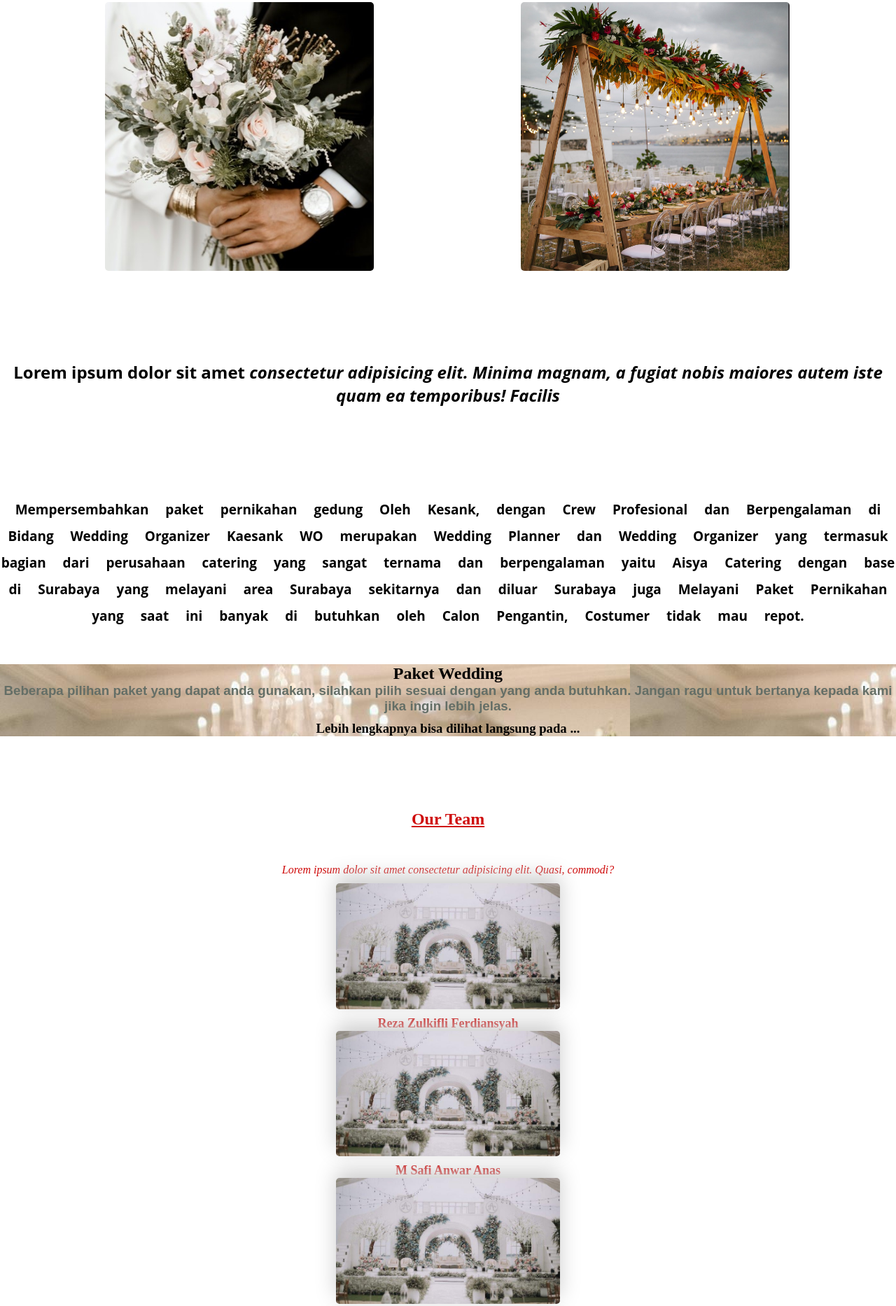
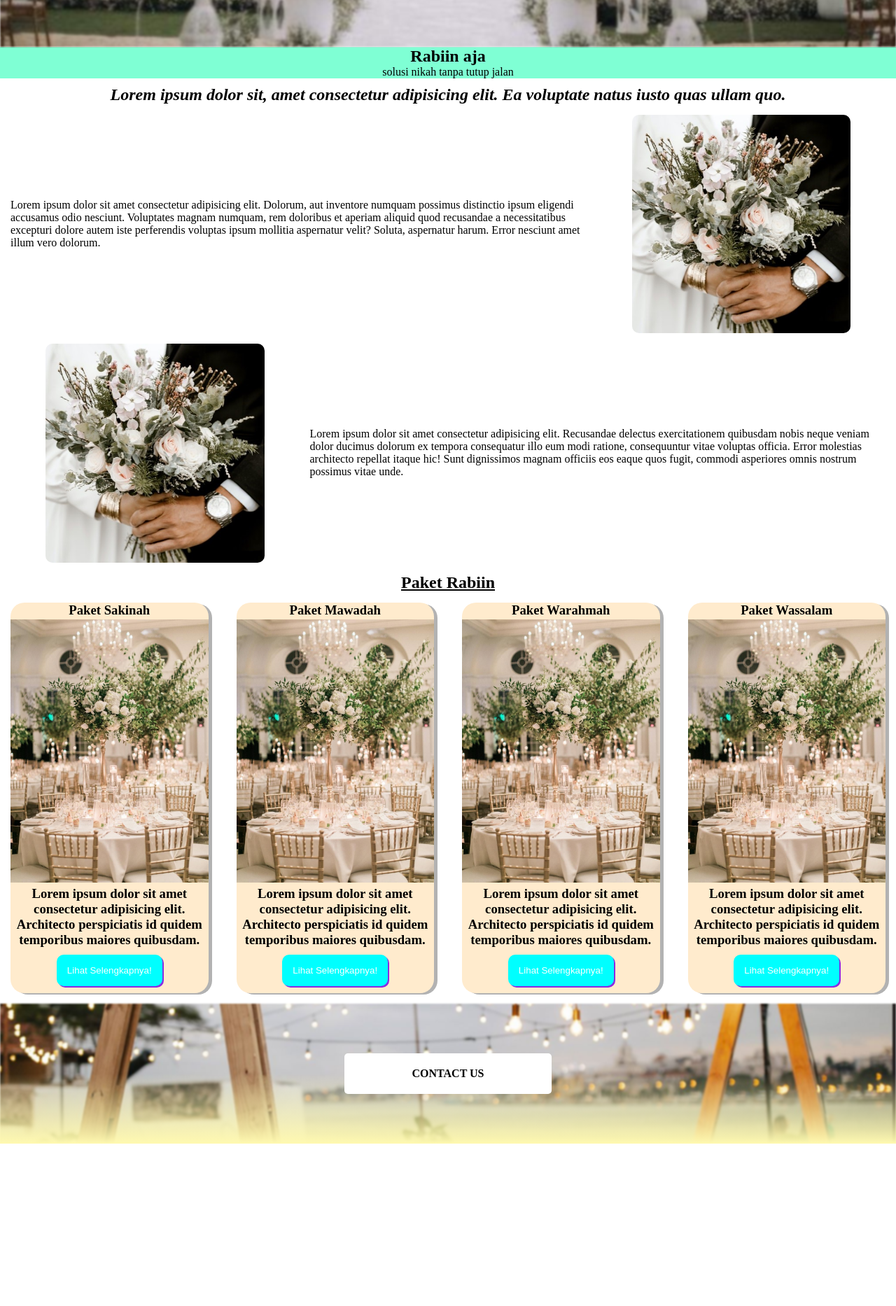
Before and after one commit to anassafi26/web-rabiin, a plain HTML site: page index.html in a window 1280 px wide. Shown: the part 652-2518 px from the top of the page at 70% size. After the commit the page ends 2286 px from the top, so only its background shows below. Drawn offline with Linux system fonts and the light colour scheme.

Commit message:
fixing index.html and tim.css

```diff
--- a/css/tim.css
+++ b/css/tim.css
@@ -1,25 +1,201 @@
-.tim img{
+*{
+  padding: 0;
+  margin: 0;
+}
+
+img, video {
+  max-width: 100%;
+  height: auto;
+}
+
+/* Profile Start */
+#profile{
+  margin-bottom: 10px;
+}
+
+#profile .wrapper{
+  margin: 0%;
+  position: relative;
+}
+
+#profile .wrapper .bg-photo{
+  display: block;
+  width: 100%;
+  height: 10%;
+  object-fit: cover;
+  background-color: black;
+  filter: blur(1px);
+  -webkit-filter: blur(1px);
+  background-size: cover;
+  background-position: center;
+  background-repeat: no-repeat;
+}
+
+.bg-text{
+  font-size: 100px;
+  color: white;
+  font-weight: bold;
+  /* border: 3px solid #f1f1f1; */
+  position: absolute;
+  top: 50%;
+  left: 50%;
+  transform: translate(-50%, -50%);
+  z-index: 2;
+  width: 80%;
+  padding: 20px;
+  text-align: center;
+}
+
+.text-title .title, .slogan{
+  text-align: center;
+  background-color: aquamarine;
+}
+
+/* Profile End */
+
+/* Tagline Start */
+#tagline .wrapper{
+  text-align: center;
+  font-style: italic;
+  margin-bottom: 10px;
+}
+/* Tagline End */
+
+/* Content Start */
+#content .deskripsi{
+  display: flex;
+  align-items: center;
+  gap: 15px;
+  margin: 15px;
+}
+
+#content .deskripsi > div{
+  background-color: aquamarine;
+  margin: 10px;
+  padding: 20px;
+  font-size: 30px;
+}
+
+#content .deskripsi .images{
+  border-radius: 10px;
   width: 25%;
-  box-shadow: 0px -10px 30px #ccc;
+  margin-left: 50px;
+  margin-right: 50px;
+}
+
+#content.deskripsi .detail{
+  width: 50%;
+  text-align: center;
+}
+/* Content End */
+
+/* Package Start */
+#package .wrapper{
+  display: flex;
+  gap: 10px;
+}
+
+#package .wrapper .kolom{
+  width: 25%;
+  margin: 15px;
+}
+
+#package .photo{
+  display: block;
+  width: 100%;
+  margin-bottom: 5px;
+}
+
+#package .card{
+  overflow: hidden;
+  background-color: blanchedalmond;
+  border: 1px solid #000;
+  border-radius: 20px;
+  gap: 5px;
+  border: none;
+  box-shadow: 5px 2px #B2B2B2;
+}
+
+#package .package-title{
+  text-align: center;
+  text-decoration: underline;
+}
+
+#package .title{
+  text-align: center;
+  margin-bottom: 2px;
+}
+
+#package h3{
+  margin-bottom: 10px;
+}
+
+#package .deskripsi{
+  text-align: center;
+  font-style: normal;
+}
+
+#package .btn{
+  background-color: aqua;
+  border: none;
+  color: white;
+  border-radius: 10px;
+  padding: 15px;
+  box-shadow: 2px 2px blueviolet;
+  margin-bottom: 10px;
+}
+/* Package End */
+
+/* Contact Start */
+
+#contact .wrapper{
+margin: 0%;
+position: relative;
+}
+
+#contact .photo{
+  display: block;
+  width: 100%;
+  height: 200px;
+  object-fit: cover;
+  background-color: black;
+  filter: blur(1px);
+  -webkit-filter: blur(1px);
+  background-size: cover;
+  background-position: center;
+  background-repeat: no-repeat;
+}
+
+#contact .gradient{
+  position: absolute;
+  width: 100%;
+  height: 50%;
+  bottom:0;
+  left: 0;
+  z-index: 2;
+  background: linear-gradient(to top, #FFF9B0, rgba(255, 0, 0, 0));
+}
+
+#contact .text{
+  font-size: 100%;
+  color: black;
+  font-weight: bold;
+  border: 3px solid #f1f1f1;
+  border: none;
+  position: absolute;
+  top: 50%;
+  left: 50%;
+  transform: translate(-50%, -50%);
+  z-index: 2;
+  width: 20%;
+  padding: 20px;
+  text-align: center;
+  background-color: white;
   border-radius: 5px;
 }
 
-.tim{
-  display: flex;
-  flex-direction: column;
-  justify-content: space-around;
-  align-items: center;
-  align-content: center;
+#contact .text:hover{
+  background-color: black;
+  color: white;
 }
-
-.tim h6{
-  margin: 0px;
-  margin-top: 0px;
-  padding: 0px;
-  font-size: 18px;
-  font-weight: bold;
-}
-
-img{
-  margin-bottom: 10px;
-}
+/* Contact End */
--- a/index.html
+++ b/index.html
@@ -4,115 +4,102 @@
   <meta charset="UTF-8">
   <meta http-equiv="X-UA-Compatible" content="IE=edge">
   <meta name="viewport" content="width=device-width, initial-scale=1.0">
-  <title>Selamat Datang Di Website Kami</title>
-  <link rel="stylesheet" href="/css/style.css">
-  <link rel="stylesheet" href="/css/template.css">
   <link rel="stylesheet" href="/css/tim.css">
-  <style>
-    .img {
-      width: 270px;
-      height: 150px;
-      border:2px solid #fff;
-      background: url(img/fish.png) no-repeat;
-      box-shadow: 0px -10px 30px #ccc;
-      color:white;
-      font-size:50px;
-      border-top-left-radius:50px;
-      border-bottom-left-radius:50px;
-      border-top-right-radius:50px;
-      border-bottom-right-radius:50px;
-    }
-
-  </style>
+  <title>Document</title>
 </head>
-
 <body>
   <main>
-    <!-- Navbar Start -->
-    <section>
-      <div class="container">
-        <div class="wrapper">
-          <ul class="navigation">
-            <li class="nav"><a href="index.html" class="navlink">HOME</a></li>
-            <li class="nav"><a href="" class="navlink">PACKAGE</a></li>
-            <li class="nav"><a href="/src/galery.html" class="navlink">GALLERY</a></li>
-          </ul>
-        </div>
+    <!-- Profile Start -->
+    <section id="profile">
+      <div class="wrapper">
+        <img class="bg-photo" src="/assets/img1.jpg" alt="">
+        <h1 class="bg-text">Rabiin</h1>
+      </div>
+      <div class="text-title">
+        <h1 class="title">Rabiin aja</h1>
+        <p class="slogan">solusi nikah tanpa tutup jalan</p>
       </div>
     </section>
-    <!-- Navbar End -->
+    <!-- Profile End -->
 
-    <!-- describe start -->
-    <section>
-        <div style="background-color: #4f5e62; margin-bottom: 10px;">
-          <img src="/assets/img1.jpg" alt="cover-profile" style="width: auto;margin-left: auto; margin-right: auto; display: block; padding-top: 50px; margin-bottom: 25px;">
-          <h1 style="text-align: center;color: white; font-family:Verdana, Geneva, Tahoma, sans-serif ;">Wedding Organizer Rabiin</h1>
-          <h4 style="text-align: center;padding-bottom: 50px; color: white; font-family: 'Lucida Sans', 'Lucida Sans Regular', 'Lucida Grande', 'Lucida Sans Unicode', Geneva, Verdana, sans-serif;font-style: italic;">Solusi Nikah Tanpa Tutup Jalan</h4>
-        </div>
-    </section>
-    <!-- descibe end -->
-
-    <!-- content start -->
-    <section >
-      <div class="gambar">
-        <img src="assets/img2.jpg" style="width:100%; border-radius: 5px;">
-      </div>
-      <div class="gambar">
-        <img src="assets/img3.jpg" style="width:100%; border-radius: 5px;" >
+    <section id="tagline">
+      <div class="wrapper">
+        <h1>Lorem ipsum dolor sit, amet consectetur adipisicing elit. Ea voluptate natus iusto quas ullam quo.</h1>
       </div>
     </section>
 
-    <section>
-      <div style="font-weight: 50%; font-family: Open Sans,Arial,sans-serif; ">
-        <h1 style="text-align: center; padding-top: 40%; margin-bottom: 10%;">
-          <strong>Lorem ipsum dolor sit amet</strong> <span> <i>consectetur adipisicing elit. Minima magnam, a fugiat nobis maiores autem iste quam ea temporibus! Facilis</i></span><h1>
-          <p style="text-align:center;font-size: 19px; word-spacing: 1em; line-height: 2;">
-            Mempersembahkan paket pernikahan gedung Oleh Kesank, dengan Crew Profesional dan Berpengalaman di Bidang Wedding Organizer Kaesank WO merupakan Wedding Planner dan Wedding Organizer yang termasuk bagian dari perusahaan catering yang sangat ternama dan berpengalaman yaitu Aisya Catering dengan base di Surabaya yang melayani area Surabaya sekitarnya dan diluar Surabaya juga Melayani Paket Pernikahan yang saat ini banyak di butuhkan oleh Calon Pengantin, Costumer tidak mau repot.</p>
+    <!-- Content Start -->
+    <section id="content">
+      <div class="deskripsi">
+        <p class="detail">Lorem ipsum dolor sit amet consectetur adipisicing elit. Dolorum, aut inventore numquam possimus distinctio ipsum eligendi accusamus odio nesciunt. Voluptates magnam numquam, rem doloribus et aperiam aliquid quod recusandae a necessitatibus excepturi dolore autem iste perferendis voluptas ipsum mollitia aspernatur velit? Soluta, aspernatur harum. Error nesciunt amet illum vero dolorum.</p>
+        <img class="images" src="/assets/img2.jpg" alt="">
+      </div>
+      <div class="deskripsi">
+        <img class="images" src="/assets/img2.jpg" alt="">
+        <p class="detail">Lorem ipsum dolor sit amet consectetur adipisicing elit. Recusandae delectus exercitationem quibusdam nobis neque veniam dolor ducimus dolorum ex tempora consequatur illo eum modi ratione, consequuntur vitae voluptas officia. Error molestias architecto repellat itaque hic! Sunt dignissimos magnam officiis eos eaque quos fugit, commodi asperiores omnis nostrum possimus vitae unde.</p>
       </div>
     </section>
     <!-- Content End -->
 
-    <!-- Package Start-->
-    <section class="wrapper">
-      <div style="background-image: url(/assets/img4.jpg); margin-top: 50px; margin-bottom: 10px;">
-        <div>
-          <div style="margin-bottom: 50%;">
-            <h2 style="font-family:'Times New Roman', Times, serif; text-align:center;margin-top: 10px;">Paket Wedding
-            </h2>
-            <h3 style="font-family:sans-serif; text-align:center;color:#646e66; margin-bottom: 10px;">Beberapa pilihan paket yang dapat anda gunakan, silahkan pilih sesuai dengan yang anda butuhkan. Jangan ragu untuk bertanya kepada kami jika ingin lebih jelas.</h3>
-            <h3 style="text-align: center;">
-              Lebih lengkapnya bisa dilihat langsung pada ...
-            </h3>
+    <section id="package">
+      <div class="package-title">
+        <h1>Paket Rabiin</h1>
+      </div>
+      <div class="wrapper">
+        <div class="kolom">
+          <div class="card">
+              <h3 class="title">Paket Sakinah</h3>
+              <img class="photo" src="/assets/img4.jpg" alt="">
+              <div class="deskripsi">
+                <h3>Lorem ipsum dolor sit amet consectetur adipisicing elit. Architecto perspiciatis id quidem temporibus maiores quibusdam.</h3>
+                <button class="btn">Lihat Selengkapnya!</button>
+            </div>
+          </div>
+        </div>
+        <div class="kolom">
+          <div class="card">
+              <h3 class="title">Paket Mawadah</h3>
+              <img class="photo" src="/assets/img4.jpg" alt="">
+              <div class="deskripsi">
+                <h3>Lorem ipsum dolor sit amet consectetur adipisicing elit. Architecto perspiciatis id quidem temporibus maiores quibusdam.</h3>
+                <button class="btn">Lihat Selengkapnya!</button>
+            </div>
+          </div>
+        </div>
+        <div class="kolom">
+          <div class="card">
+              <h3 class="title">Paket Warahmah</h3>
+              <img class="photo" src="/assets/img4.jpg" alt="">
+              <div class="deskripsi">
+                <h3>Lorem ipsum dolor sit amet consectetur adipisicing elit. Architecto perspiciatis id quidem temporibus maiores quibusdam.</h3>
+                <button class="btn">Lihat Selengkapnya!</button>
+            </div>
+          </div>
+        </div>
+        <div class="kolom">
+          <div class="card">
+              <h3 class="title">Paket Wassalam</h3>
+              <img class="photo" src="/assets/img4.jpg" alt="">
+              <div class="deskripsi">
+                <h3>Lorem ipsum dolor sit amet consectetur adipisicing elit. Architecto perspiciatis id quidem temporibus maiores quibusdam.</h3>
+                <button class="btn">Lihat Selengkapnya!</button>
+            </div>
           </div>
         </div>
       </div>
     </section>
-        <!-- Package End -->
 
-    <section id="team">
-      <div class="layar-dalam" style="margin-top: 10%; text-align: center; color: #CF0A0A;">
-        <h1 style="margin-bottom: 50px;  text-decoration: underline;">Our Team</h1>
-        <p class="ringkasan" style="font-style: italic; margin-bottom: 10px;">
-          Lorem ipsum dolor sit amet consectetur adipisicing elit. Quasi, commodi?
-        </p>
-        <div class="tim">
-          <img src="/assets/img1.jpg" alt="">
-          <h6>Reza Zulkifli Ferdiansyah</h6>
+    <!-- Contact Start -->
+    <section id="contact">
+      <div class="wrapper">
+        <div class="gradient">
         </div>
-        <div class="tim">
-          <img src="/assets/img1.jpg" alt="">
-          <h6>M Safi Anwar Anas</h6>
-        </div>
-        <div class="tim">
-          <img src="/assets/img1.jpg" alt="">
-          <h6>Talitha Naifa Audrey</h6>
-        </div>
-        <div class="tim">
-          <img src="/assets/img1.jpg" alt="">
-          <h6>Hanif Prasetyo</h6>
-        </div>
+        <img class="photo" src="/assets/img3.jpg" alt="">
+        <h3 class="text" >CONTACT US</h3>
       </div>
     </section>
+    <!-- Contact End -->
+
   </main>
 </body>
 </html>
```
